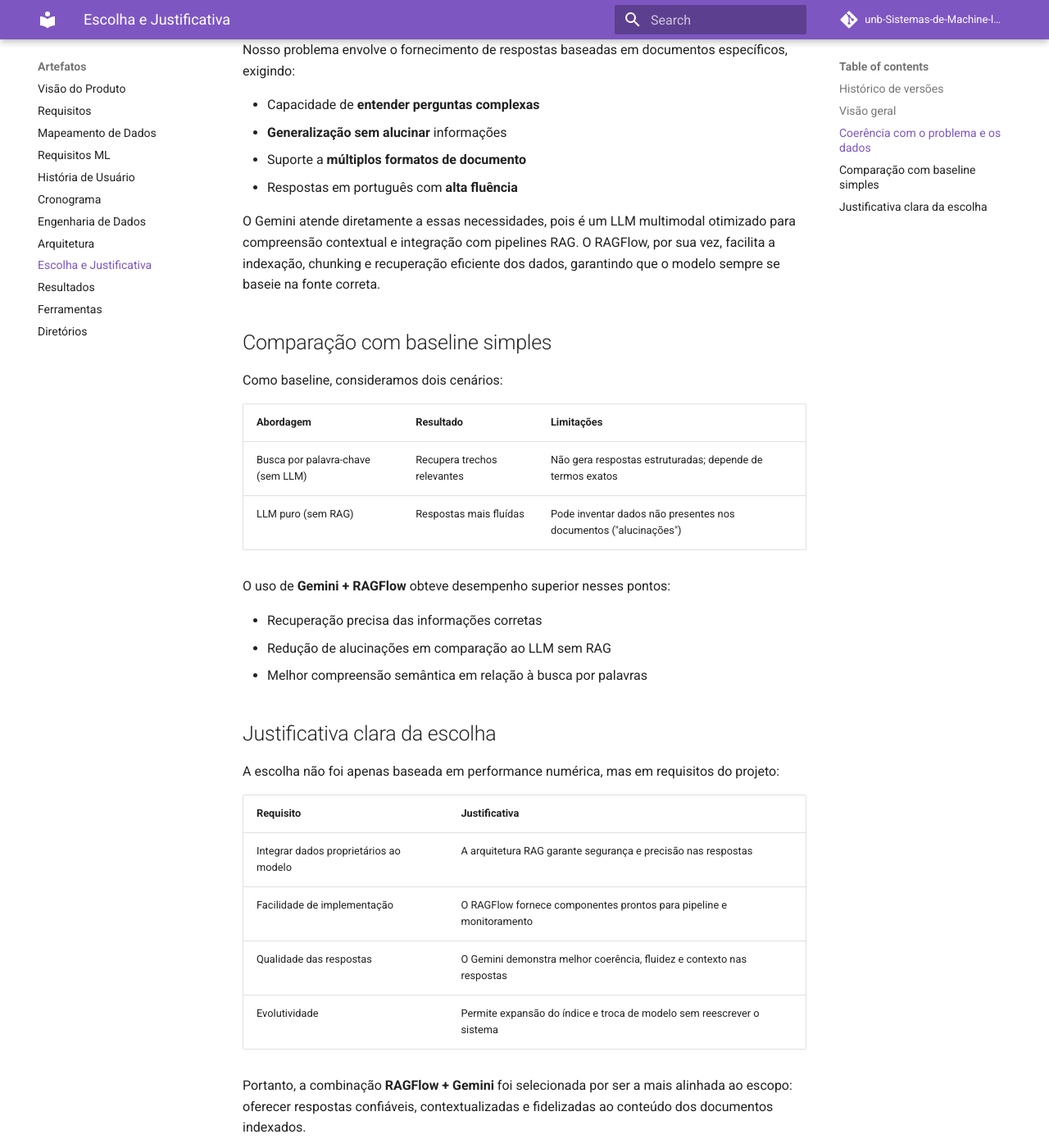
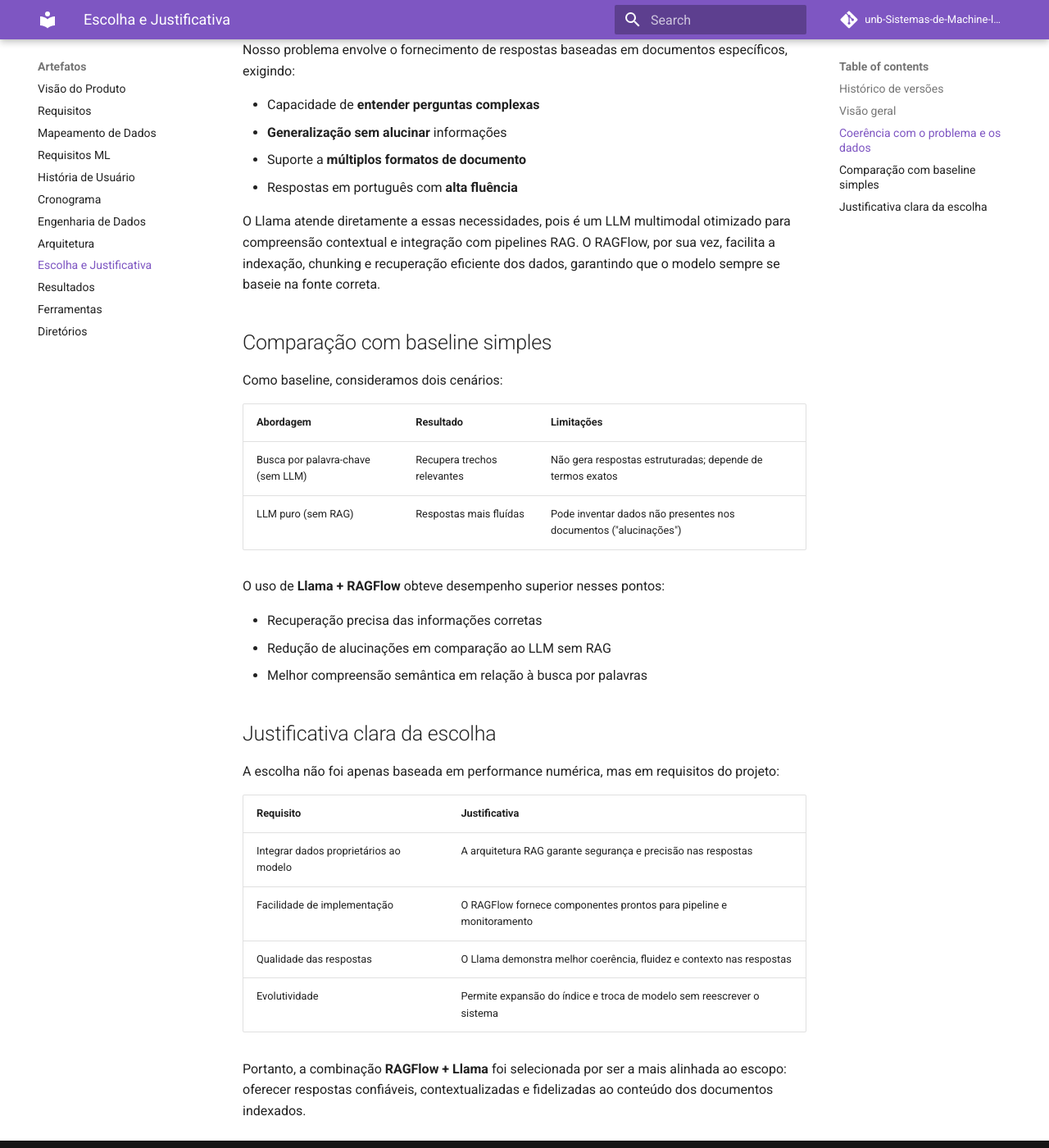
Before and after one commit to unb-Sistemas-de-Machine-learning/7-juridico-rag-docs, an MkDocs documentation site: the page built from docs/Artefatos/justificativa-escolha.md, in a window 1280 px wide and 1400 px high, scrolled down 597 px. Shown: the whole window at 82% size. Built offline with MkDocs 1.6.1 and Material for MkDocs 9.7.7, drawn with Linux system fonts in a browser that asks for light colours; comment, search, counter and statistics services are not loaded.

Commit message:
refactor: substitui Gemini por Llama como modelo de linguagem e atualiza documentação correspondente

```diff
--- a/docs/Artefatos/justificativa-escolha.md
+++ b/docs/Artefatos/justificativa-escolha.md
@@ -6,7 +6,7 @@
 
 
 ## Visão geral
-Para a construção do nosso sistema de Recuperação Aumentada por Geração (RAG), optamos por utilizar o **Gemini** como modelo de linguagem e o **RAGFlow** como framework de orquestração da busca e geração.
+Para a construção do nosso sistema de Recuperação Aumentada por Geração (RAG), optamos por utilizar o **Llama** como modelo de linguagem e o **RAGFlow** como framework de orquestração da busca e geração.
 
 ## Coerência com o problema e os dados
 Nosso problema envolve o fornecimento de respostas baseadas em documentos específicos, exigindo:
@@ -16,7 +16,7 @@
 - Suporte a **múltiplos formatos de documento**
 - Respostas em português com **alta fluência**
 
-O Gemini atende diretamente a essas necessidades, pois é um LLM multimodal otimizado para compreensão contextual e integração com pipelines RAG. O RAGFlow, por sua vez, facilita a indexação, chunking e recuperação eficiente dos dados, garantindo que o modelo sempre se baseie na fonte correta.
+O Llama atende diretamente a essas necessidades, pois é um LLM multimodal otimizado para compreensão contextual e integração com pipelines RAG. O RAGFlow, por sua vez, facilita a indexação, chunking e recuperação eficiente dos dados, garantindo que o modelo sempre se baseie na fonte correta.
 
 ## Comparação com baseline simples
 Como baseline, consideramos dois cenários:
@@ -26,7 +26,7 @@
 | Busca por palavra-chave (sem LLM) | Recupera trechos relevantes | Não gera respostas estruturadas; depende de termos exatos |
 | LLM puro (sem RAG) | Respostas mais fluídas | Pode inventar dados não presentes nos documentos ("alucinações") |
 
-O uso de **Gemini + RAGFlow** obteve desempenho superior nesses pontos:
+O uso de **Llama + RAGFlow** obteve desempenho superior nesses pontos:
 
 - Recuperação precisa das informações corretas
 - Redução de alucinações em comparação ao LLM sem RAG
@@ -39,7 +39,7 @@
 |----------|---------------|
 | Integrar dados proprietários ao modelo | A arquitetura RAG garante segurança e precisão nas respostas |
 | Facilidade de implementação | O RAGFlow fornece componentes prontos para pipeline e monitoramento |
-| Qualidade das respostas | O Gemini demonstra melhor coerência, fluidez e contexto nas respostas |
+| Qualidade das respostas | O Llama demonstra melhor coerência, fluidez e contexto nas respostas |
 | Evolutividade | Permite expansão do índice e troca de modelo sem reescrever o sistema |
 
-Portanto, a combinação **RAGFlow + Gemini** foi selecionada por ser a mais alinhada ao escopo: oferecer respostas confiáveis, contextualizadas e fidelizadas ao conteúdo dos documentos indexados.
+Portanto, a combinação **RAGFlow + Llama** foi selecionada por ser a mais alinhada ao escopo: oferecer respostas confiáveis, contextualizadas e fidelizadas ao conteúdo dos documentos indexados.
```
Also changed, not shown: docs/Artefatos/arquitetura.md (+1 -1 lines), docs/Artefatos/engenhariaDados.md (+2 -2 lines), docs/Artefatos/ferramentas.md (+1 -1 lines), docs/Artefatos/images/llama.png (added).
